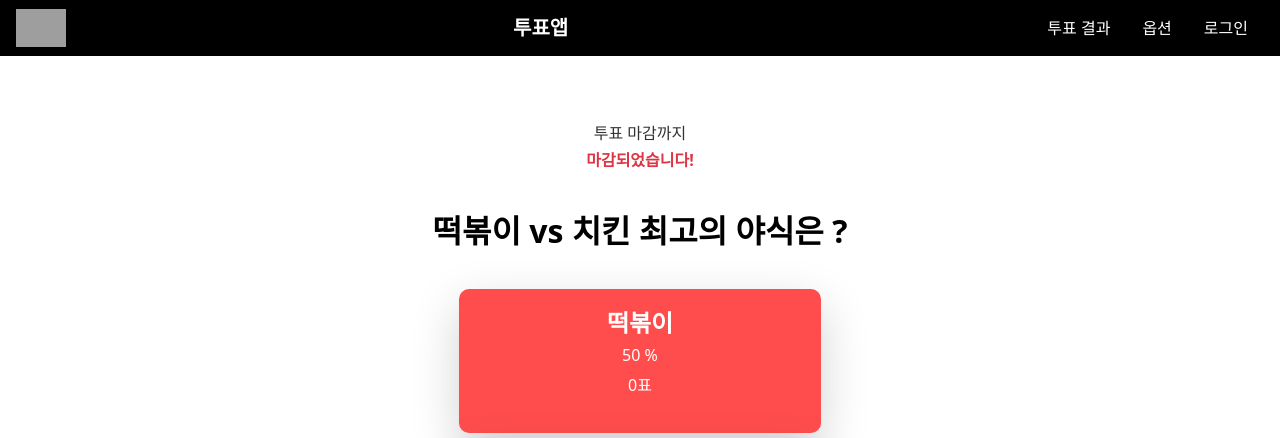
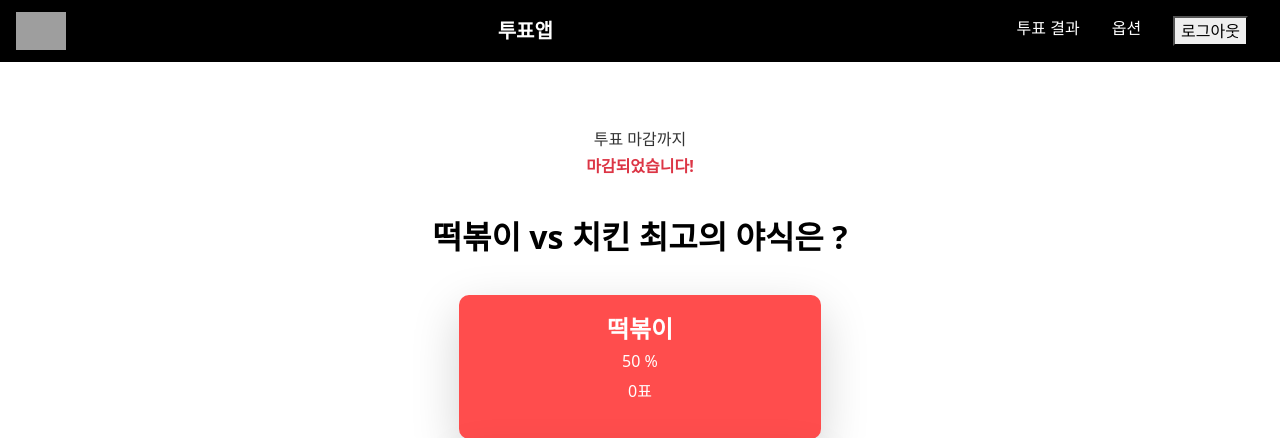
Before and after one commit to 10502R/PBL3, a Flask app: page / in a window 1280 px wide. Shown: the top 438 px of the page. Run offline with Flask 3, Linux system fonts and the light colour scheme; a user stored in the database is signed in; some libraries are stand-ins or nearby versions; some web fonts are replaced; grey boxes are pictures that could not be loaded.

Commit message:
modified:   templates/index.html

```diff
--- a/templates/index.html
+++ b/templates/index.html
@@ -57,8 +57,19 @@
         <a class="nav-link text-white" href="voteresult.html">투표 결과</a></li>
       <li class="nav-item">
         <a class="nav-link text-white" href="login_page.html">옵션</a></li>
-        <li class="nav-item">
-            <a class="nav-link text-white" href="{{ url_for('login_page') }}">로그인</a></li>
+        <!-- <li class="nav-item">
+            <a class="nav-link text-white" href="{{ url_for('login_page') }}">로그인</a></li> -->
+        <!-- 로그인된 사용자만 로그아웃 버튼 보이기 -->
+        {% if current_user.is_authenticated %}
+            <li class="nav-item">
+                <a class="nav-link text-white" href="/logout"><button>로그아웃</button></a>
+            </li>
+        {% else %}
+            <!-- 로그인하지 않은 사용자만 로그인 버튼 보이기 -->
+            <li class="nav-item">
+                <a class="nav-link text-white" href="/login_page"><button>로그인</button></a>
+            </li>
+        {% endif %}
             <!--
       <li class="nav-item dropdown">
         <a class="nav-link dropdown-toggle text-white" data-bs-toggle="dropdown" href="#" role="button" aria-expanded="false">네비게이션</a>
```
